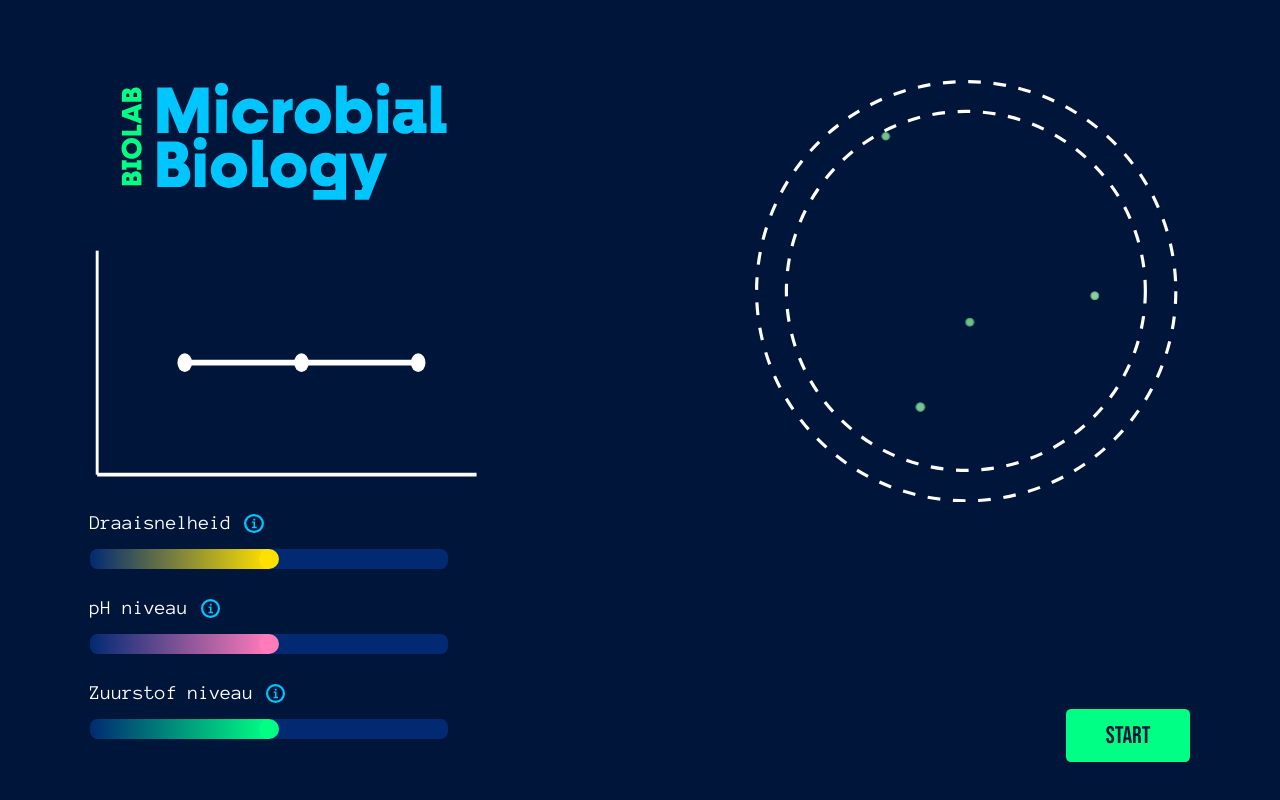
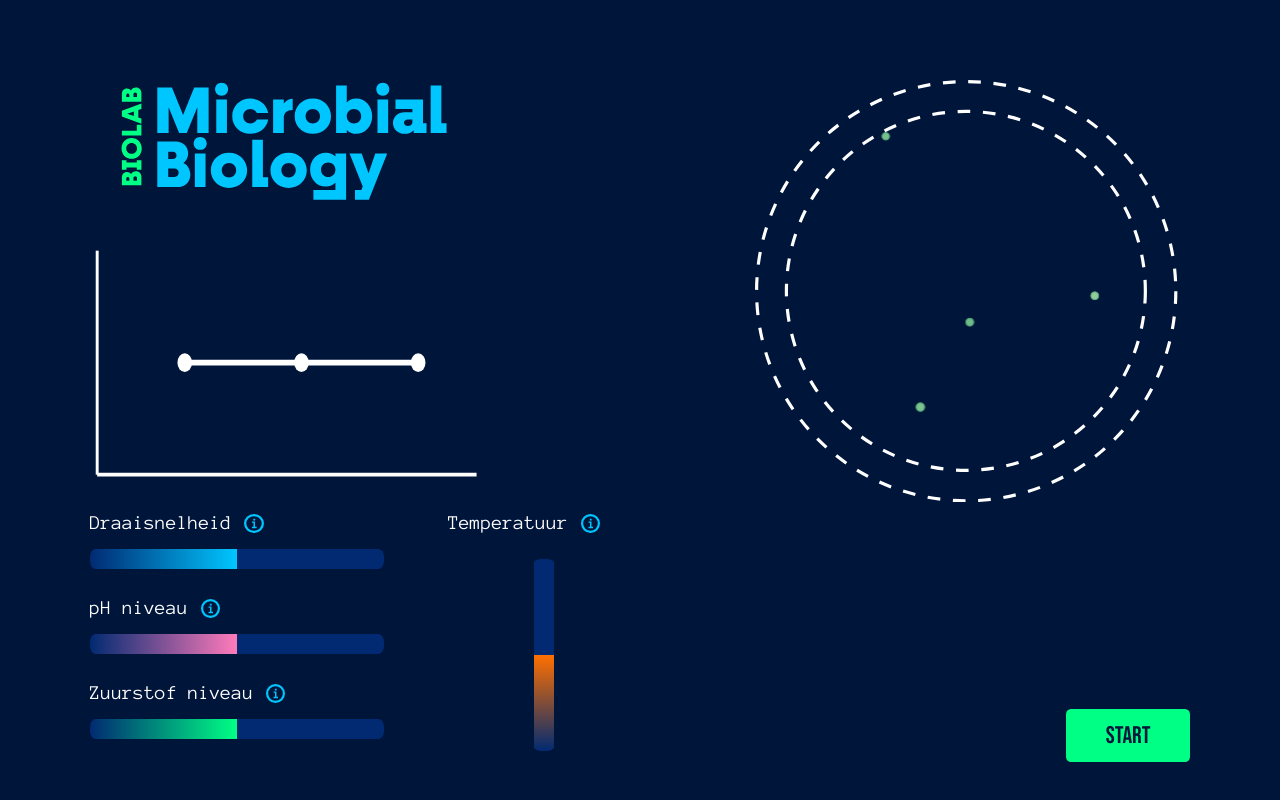
Before and after one commit to msahirs/globblob, a Vue app: page / in a window 1280 px wide. Shown: the top 800 px of the page. Built offline with nearby package versions, Linux system fonts and the light colour scheme; the HTML template or start-up script is replaced by a standard one.

Commit message:
Added temp slider, and refactored some moree

```diff
--- a/src/assets/main.css
+++ b/src/assets/main.css
@@ -29,15 +29,19 @@
   --color-info-text: #00153a;
   --color-sliders-text: #ffffff;
   --color-fallback: #469a18;
-  --slider-orange-track: #012a72;
-  --slider-orange-pointer: #ffe000;
-  --slider-green-track: #012a72;
-  --slider-green-pointer: #FF7BBA;
-  --slider-blue-track: #012a72;
-  --slider-blue-pointer: #00FF85;
+  --slider-rotating-speed-track: #012a72;
+  --slider-rotating-speed-pointer: #00C6FF;
+  --slider-PH-track: #012a72;
+  --slider-PH-pointer: #FF7BBA;
+  --slider-oxygen-track: #012a72;
+  --slider-oxygen-pointer: #00FF85;
   --slider-red-track: #012a72;
   --slider-red-pointer: #ff0000;
+  --slider-temp-track: #012a72;
+  --slider-temp-pointer-min: #ffe000;
+  --slider-temp-pointer-max: #ff0000;
   --petri-frame-color: #ffffff;
+  --bg-petri-blob: #20694A;
 }
 
 /* Reset / base */
@@ -169,11 +173,20 @@ body {
   position: absolute;
   bottom: 5vh;
   left: 0vw;
-  width: 38vw;
+  width: 50vw;
   display: flex;
-  flex-direction: column;
-  max-width: 35vw;
+  flex-direction: row;
+  max-width: 60vw;
   padding: 0% 0% 0% 7%;
+}
+
+.slidersHorizontal {
+  width: 30vw;
+}
+
+.sliderUnitVertical {
+  height: 30vh;
+  margin-left: 5vw;
 }
 
 .sliderUnit {
@@ -236,6 +249,13 @@ body {
   );
 }
 
+.slider-vertical {
+  transform: rotate(270deg);
+  transform-origin: 50% 50%;
+  width: 24vh;
+  margin-top: 12vh;
+
+}
 .slider::-webkit-slider-runnable-track {
   height: 6px;
   border-radius: 3px;
@@ -247,7 +267,7 @@ body {
   width: 2.5vh;
   height: 2.5vh;
   border-radius: 50%;
-  background: var(--pointer-color);
+  background: transparent;
   cursor: pointer;
   margin-top: -0.9vh;
 }
@@ -262,7 +282,7 @@ body {
   width: 24px;
   height: 24px;
   border-radius: 50%;
-  background: var(--pointer-color);
+  background: transparent;
   border: none;
   cursor: pointer;
 }
@@ -273,20 +293,20 @@ body {
   border-radius: 3px;
 }
 
-.slider-orange {
-  --track-color: var(--slider-orange-track);
-  --pointer-color: var(--slider-orange-pointer);
+.slider-rotating-speed {
+  --track-color: var(--slider-rotating-speed-track);
+  --pointer-color: var(--slider-rotating-speed-pointer);
   color: var(--pointer-color);
 }
 
-.slider-green {
-  --track-color: var(--slider-green-track);
-  --pointer-color: var(--slider-green-pointer);
+.slider-PH {
+  --track-color: var(--slider-PH-track);
+  --pointer-color: var(--slider-PH-pointer);
   color: var(--pointer-color);
 }
 
-.slider-blue {
-  --track-color: var(--slider-blue-track);
-  --pointer-color: var(--slider-blue-pointer);
+.slider-oxygen {
+  --track-color: var(--slider-oxygen-track);
+  --pointer-color: var(--slider-oxygen-pointer);
   color: var(--pointer-color);
 }
--- a/src/metaballs/MetaballsDishRender.ts
+++ b/src/metaballs/MetaballsDishRender.ts
@@ -151,7 +151,7 @@ export class MetaballsDishRender {
     addOnClick: true,
     colorMode: 1 as 0 | 1,
     paletteName: 'Microbial Green',
-    blobColor: '#20694A',
+    blobColor: getComputedStyle(document.documentElement).getPropertyValue('--bg-petri-blob').trim(),
     background: getComputedStyle(document.documentElement).getPropertyValue('--bg-petri').trim(),
     edgeSoftness: 0.18,
     bloomEnabled: false,
--- a/src/views/bio/BioOnepagerView.vue
+++ b/src/views/bio/BioOnepagerView.vue
@@ -19,6 +19,8 @@
       </div>
 
       <div class="sliders">
+        <div class="slidersHorizontal">
+
           <div class="sliderUnit">
             <div class="sliderTextHorizontal">
               <span class="sliderLabel">Draaisnelheid</span>
@@ -29,7 +31,7 @@
                 </div>
               </div>
             </div>
-          <input type="range" min="0" max="100" v-model="sliderDraaiSnelheid" class="slider slider-orange" :style="{ '--value': sliderDraaiSnelheid + '%' }" />
+            <input type="range" min="0" max="100" v-model="sliderDraaiSnelheid" class="slider slider-rotating-speed" :style="{ '--value': sliderDraaiSnelheid + '%' }" />
           </div>
 
           <div class="sliderUnit">
@@ -42,7 +44,7 @@
                 </div>
               </div>
             </div>
-          <input type="range" min="0" max="100" v-model="sliderPHLevel" class="slider slider-green" :style="{ '--value': sliderPHLevel + '%' }" />
+            <input type="range" min="0" max="100" v-model="sliderPHLevel" class="slider slider-PH" :style="{ '--value': sliderPHLevel + '%' }" />
           </div>
 
           <div class="sliderUnit">
@@ -55,7 +57,20 @@
                 </div>
               </div>
             </div>
-          <input type="range" min="0" max="100" v-model="sliderZuurstofLevel" class="slider slider-blue" :style="{ '--value': sliderZuurstofLevel + '%' }" />
+            <input type="range" min="0" max="100" v-model="sliderZuurstofLevel" class="slider slider-oxygen" :style="{ '--value': sliderZuurstofLevel + '%' }" />
+          </div>
+        </div>
+        <div class="sliderUnitVertical">
+          <div class="sliderTextHorizontal">
+            <span class="sliderLabel">Temperatuur</span>
+            <div class="infoWrapper" @mouseenter="showInfo('Temperatuur')" @mouseleave="hideInfo" @click="toggleInfo('Temperatuur')">
+              <img :src="infoIconUrl" alt="Info icon" class="infoIcon" />
+              <div v-if="activeInfo === 'Temperatuur'" class="infoIconText">
+                Temperatuur beïnvloedt de groeisnelheid en het gedrag van micro-organismen.
+              </div>
+            </div>
+          </div>
+          <input type="range" min="0" max="100" v-model="sliderTemperature" class="slider slider-vertical" :style="{ '--pointer-color': tempColor, '--track-color': 'var(--slider-temp-track)', '--value': sliderTemperature + '%' }" />
         </div>
       </div>
 
@@ -86,6 +101,7 @@ const petriFrameColor = 'var(--petri-frame-color)'
 const sliderDraaiSnelheid = ref(50)
 const sliderPHLevel = ref(50)
 const sliderZuurstofLevel = ref(50)
+const sliderTemperature = ref(50)
 const started = ref(false)
 
 const mapY = (value: number) => 130 - (value / 100) * 120
@@ -104,4 +120,42 @@ const activeInfo = ref<string | null>(null)
 const showInfo = (key: string) => (activeInfo.value = key)
 const hideInfo = () => (activeInfo.value = null)
 const toggleInfo = (key: string) => (activeInfo.value = activeInfo.value === key ? null : key)
+
+// Function to interpolate between two hex colors
+function lerpColor(color1: string, color2: string, t: number): string {
+  const c1 = hexToRgb(color1)
+  const c2 = hexToRgb(color2)
+  if (!c1 || !c2) return color1
+  const r = Math.round(c1.r + (c2.r - c1.r) * t)
+  const g = Math.round(c1.g + (c2.g - c1.g) * t)
+  const b = Math.round(c1.b + (c2.b - c1.b) * t)
+  return rgbToHex(r, g, b)
+}
+
+function hexToRgb(hex: string): { r: number; g: number; b: number } | null {
+  const result = /^#?([a-f\d]{2})([a-f\d]{2})([a-f\d]{2})$/i.exec(hex)
+  if (!result) return null
+
+  // eslint-disable-next-line @typescript-eslint/no-unused-vars
+  const [_, r, g, b] = result
+
+  if (!r || !g || !b) return null
+
+  return {
+    r: parseInt(r, 16),
+    g: parseInt(g, 16),
+    b: parseInt(b, 16)
+  }
+}
+
+function rgbToHex(r: number, g: number, b: number): string {
+  return "#" + ((1 << 24) + (r << 16) + (g << 8) + b).toString(16).slice(1)
+}
+
+const tempColor = computed(() => {
+  const minColor = '#ffe000'
+  const maxColor = '#ff0000'
+  const t = sliderTemperature.value / 100
+  return lerpColor(minColor, maxColor, t)
+})
 </script>
```
Lines whose indentation alone changed are shown as unchanged.
